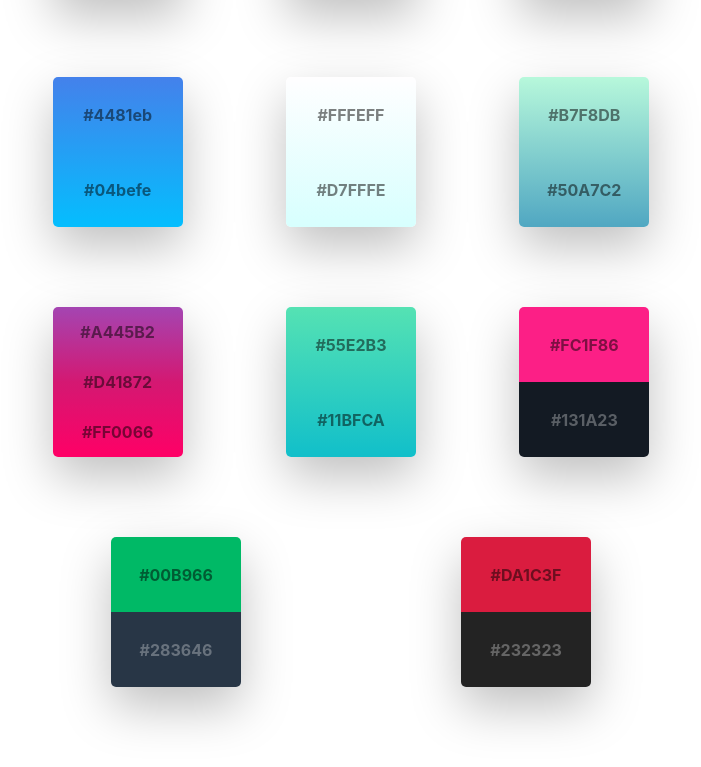
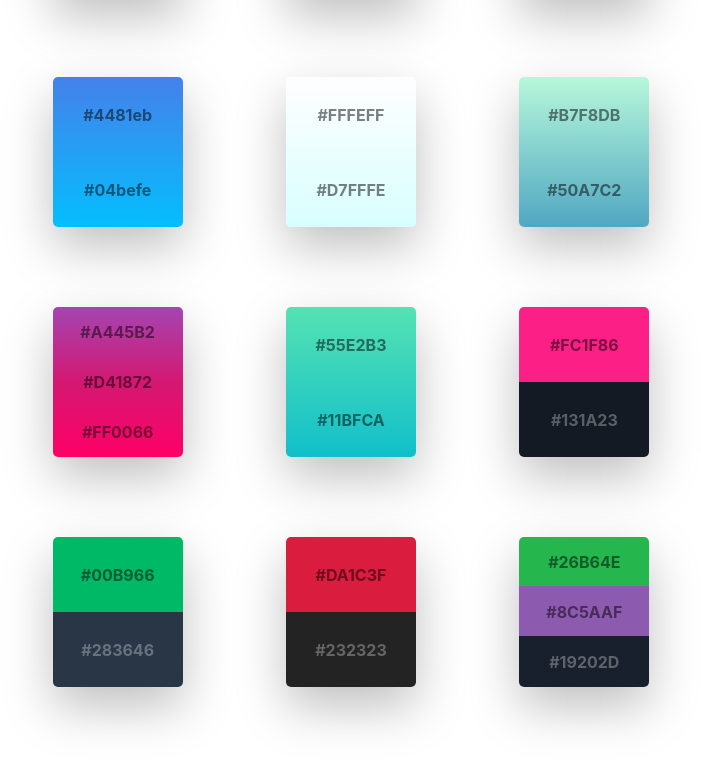
Before and after one commit to mrowa44/pretty-colors, a plain HTML site: page index.html in a window 1280 px wide. Shown: the part 1250-2017 px from the top of the page, without its empty margins (289-990 px from the left). Drawn offline with Linux system fonts and the light colour scheme.

Commit message:
green - violet - dark blue

```diff
--- a/index.html
+++ b/index.html
@@ -103,6 +103,11 @@
         <p class="description">#DA1C3F</p>
         <p class="description description--light">#232323</p>
       </div>
+      <div class="color" style="background: linear-gradient(to bottom, #26B64E 0%, #26B64E 33%, #8C5AAF 33%, #8C5AAF 66%, #19202D 66%, #19202D 100%);">
+        <p class="description">#26B64E</p>
+        <p class="description">#8C5AAF</p>
+        <p class="description description--light">#19202D</p>
+      </div>
     </main>
   </body>
 </html>
```
